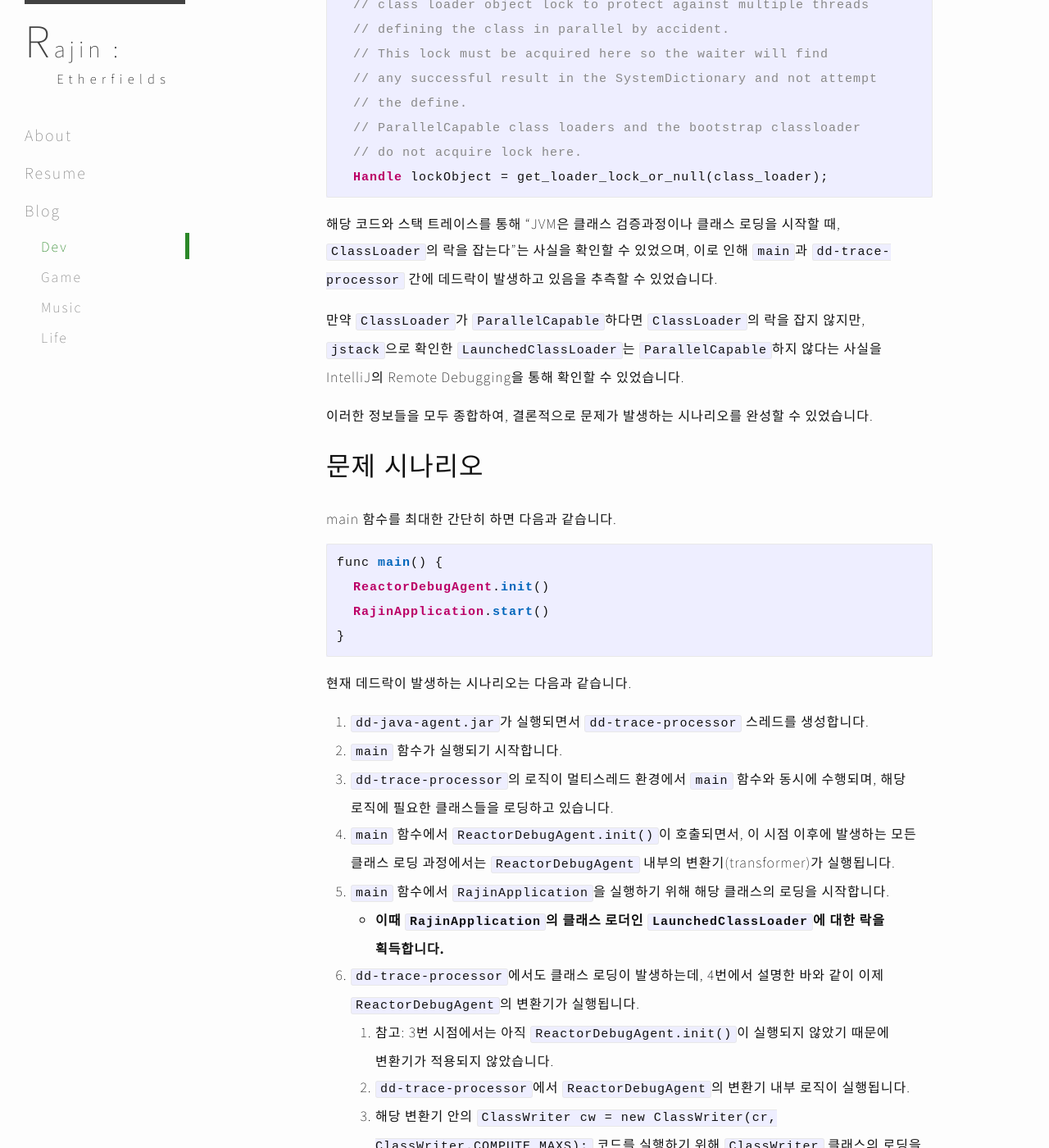
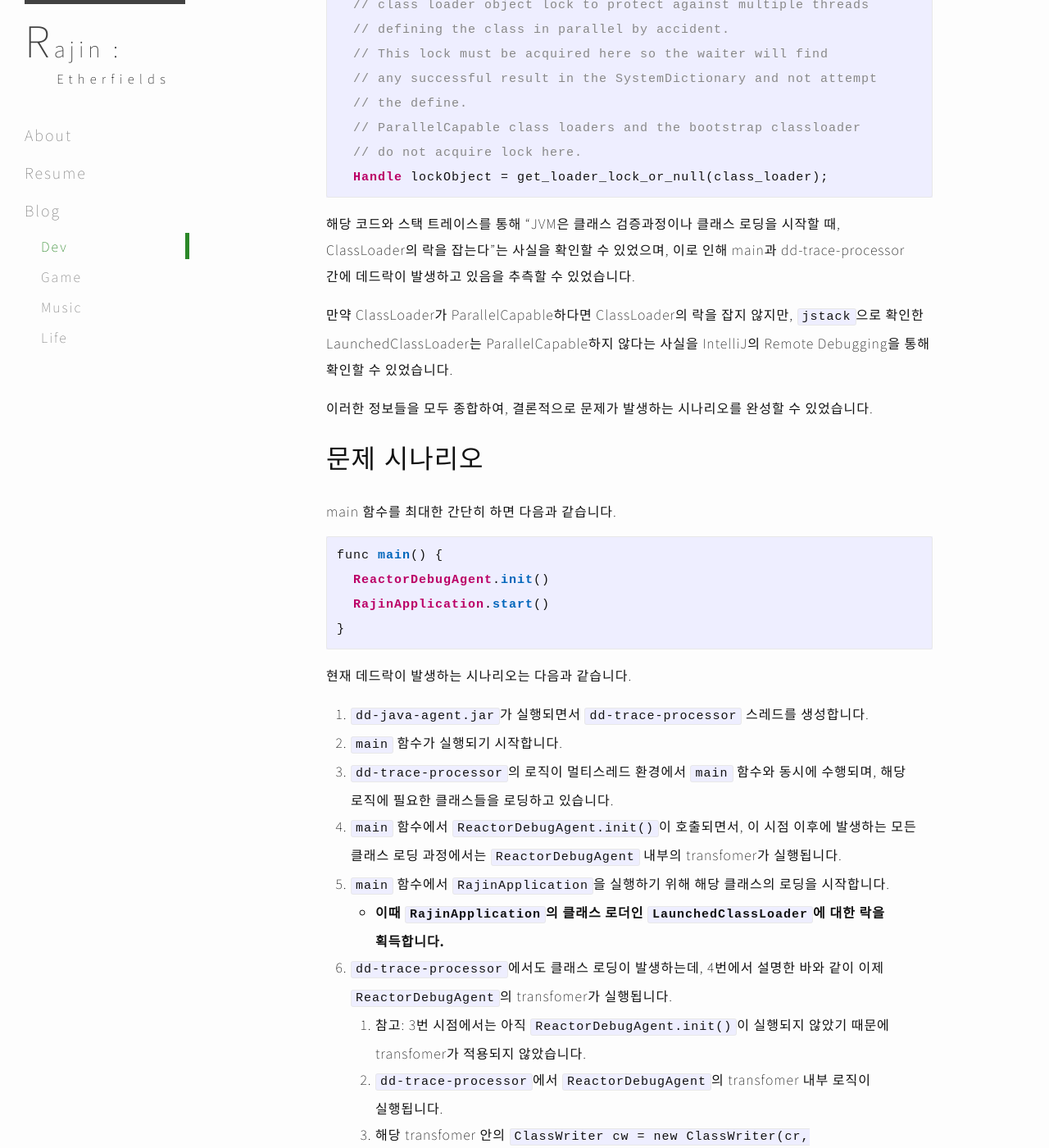
Before and after one commit to Rajin9601/rajin9601.github.io, a Jekyll site: the page built from _posts/2025-04-12-java-application-debug.md, in a window 1280 px wide and 1400 px high, scrolled down 6374 px. Shown: the whole window at 82% size. Built offline with Jekyll 4.4.1, drawn with Linux system fonts in a browser that asks for light colours; comment, search, counter and statistics services are not loaded; some of the changed text lies outside the part shown.

Commit message:
fix minors

````diff
--- a/_posts/2025-04-12-java-application-debug.md
+++ b/_posts/2025-04-12-java-application-debug.md
@@ -208,9 +208,9 @@ Handle SystemDictionary::get_loader_lock_or_null(Handle class_loader) {
   Handle lockObject = get_loader_lock_or_null(class_loader);
 ```
 
-해당 코드와 스택 트레이스를 통해 "JVM은 클래스 검증과정이나 클래스 로딩을 시작할 때, `ClassLoader`의 락을 잡는다"는 사실을 확인할 수 있었으며, 이로 인해 `main`과 `dd-trace-processor` 간에 데드락이 발생하고 있음을 추측할 수 있었습니다.
+해당 코드와 스택 트레이스를 통해 "JVM은 클래스 검증과정이나 클래스 로딩을 시작할 때, ClassLoader의 락을 잡는다"는 사실을 확인할 수 있었으며, 이로 인해 main과 dd-trace-processor 간에 데드락이 발생하고 있음을 추측할 수 있었습니다.
 
-만약 `ClassLoader`가 `ParallelCapable`하다면 `ClassLoader`의 락을 잡지 않지만, `jstack`으로 확인한 `LaunchedClassLoader`는 `ParallelCapable`하지 않다는 사실을 IntelliJ의 Remote Debugging을 통해 확인할 수 있었습니다.
+만약 ClassLoader가 ParallelCapable하다면 ClassLoader의 락을 잡지 않지만, `jstack`으로 확인한 LaunchedClassLoader는 ParallelCapable하지 않다는 사실을 IntelliJ의 Remote Debugging을 통해 확인할 수 있었습니다.
 
 이러한 정보들을 모두 종합하여, 결론적으로 문제가 발생하는 시나리오를 완성할 수 있었습니다.
 
@@ -231,15 +231,15 @@ func main() {
 1. `dd-java-agent.jar`가 실행되면서 `dd-trace-processor` 스레드를 생성합니다.
 2. `main` 함수가 실행되기 시작합니다.
 3. `dd-trace-processor`의 로직이 멀티스레드 환경에서 `main` 함수와 동시에 수행되며, 해당 로직에 필요한 클래스들을 로딩하고 있습니다.
-4. `main` 함수에서 `ReactorDebugAgent.init()`이 호출되면서, 이 시점 이후에 발생하는 모든 클래스 로딩 과정에서는 `ReactorDebugAgent` 내부의 변환기(transformer)가 실행됩니다.
+4. `main` 함수에서 `ReactorDebugAgent.init()`이 호출되면서, 이 시점 이후에 발생하는 모든 클래스 로딩 과정에서는 `ReactorDebugAgent` 내부의 transfomer가 실행됩니다.
 5. `main` 함수에서 `RajinApplication`을 실행하기 위해 해당 클래스의 로딩을 시작합니다.
    - **이때 `RajinApplication`의 클래스 로더인 `LaunchedClassLoader`에 대한 락을 획득합니다.**
-6. `dd-trace-processor`에서도 클래스 로딩이 발생하는데, 4번에서 설명한 바와 같이 이제 `ReactorDebugAgent`의 변환기가 실행됩니다.
-   1. 참고: 3번 시점에서는 아직 `ReactorDebugAgent.init()`이 실행되지 않았기 때문에 변환기가 적용되지 않았습니다.
-   2. `dd-trace-processor`에서 `ReactorDebugAgent`의 변환기 내부 로직이 실행됩니다.
-   3. 해당 변환기 안의 `ClassWriter cw = new ClassWriter(cr, ClassWriter.COMPUTE_MAXS);` 코드를 실행하기 위해 `ClassWriter` 클래스의 로딩을 시도합니다.
+6. `dd-trace-processor`에서도 클래스 로딩이 발생하는데, 4번에서 설명한 바와 같이 이제 `ReactorDebugAgent`의 transfomer가 실행됩니다.
+   1. 참고: 3번 시점에서는 아직 `ReactorDebugAgent.init()`이 실행되지 않았기 때문에 transfomer가 적용되지 않았습니다.
+   2. `dd-trace-processor`에서 `ReactorDebugAgent`의 transfomer 내부 로직이 실행됩니다.
+   3. 해당 transfomer 안의 `ClassWriter cw = new ClassWriter(cr, ClassWriter.COMPUTE_MAXS);` 코드를 실행하기 위해 `ClassWriter` 클래스의 로딩을 시도합니다.
    4. 이 `ClassWriter`의 클래스 로더는 `LaunchedClassLoader`이기 때문에, **락을 획득하려 하지만 이미 `main`이 보유하고 있어 대기 상태에 빠집니다.**
-7. 한편 `main`에서도 5번에서 수행하던 클래스 로딩 중에 `ReactorDebugAgent`의 변환기가 실행되고, 이 또한 `ClassWriter`의 로딩을 시도하게 됩니다.
+7. 한편 `main`에서도 5번에서 수행하던 클래스 로딩 중에 `ReactorDebugAgent`의 transfomer가 실행되고, 이 또한 `ClassWriter`의 로딩을 시도하게 됩니다.
    - 이미 `dd-trace-processor`가 해당 클래스를 로딩 중이므로, 해당 작업이 완료되기를 **기다리게 됩니다.**
 
 결과적으로 6번과 7번의 교착 상황으로 인해 데드락이 형성됩니다.
@@ -248,17 +248,14 @@ func main() {
 - `main`: 이미 `LaunchedClassLoader`의 락을 보유한 채 `ClassWriter`의 로딩이 완료되기를 기다림
 
 이 시나리오를 통해 데드락이 발생할 수 있음을 알 수 있으며, 해당 문제가 간헐적으로 발생하는 이유도 설명됩니다.
-즉, `main` 스레드가 `RajinApplication` 클래스의 로딩을 시작하여 `LaunchedClassLoader`의 락을 획득하는 시점과 `ReactorDebugAgent`의 변환기가 활성화되는 시점 사이에
-`dd-trace-processor` 스레드에서 변환기가 실행된다면 이 문제가 발생하게 됩니다.
+즉, `main` 스레드가 `RajinApplication` 클래스의 로딩을 시작하여 `LaunchedClassLoader`의 락을 획득하는 시점과 `ReactorDebugAgent`의 transformer가 활성화되는 시점 사이에
+`dd-trace-processor` 스레드에서 transformer가 실행된다면 이 문제가 발생하게 됩니다.
 멀티스레드 환경에서 이와 같은 타이밍이 맞아떨어져야만 데드락이 생기기 때문에, 현상이 간헐적으로 나타나는 것입니다.
 
 
 # 문제 해결
 
-그런데 이 문제는 애초에 멀티스레드 환경에서 클래스 로딩을 수행할 경우 발생할 수밖에 없는 구조적 문제입니다.
-`LaunchedClassLoader`가 실제로 `ParallelCapable`하다면 클래스 로더의 락을 획득하지 않기 때문에 이러한 문제가 발생하지 않았을 것입니다.
-
-`LaunchedClassLoader`는 Spring Boot의 기본 클래스 로더이기 때문에, 병렬 클래스 로딩을 지원하지 않는다는 점이 매우 이상하게 느껴졌습니다.
+그런데 이 문제는 애초에 멀티스레드 환경에서 클래스 로딩을 수행할 경우 발생할 수밖에 없는 문제입니다. `LaunchedClassLoader`가 실제로 `ParallelCapable`하다면 클래스 로더의 락을 획득하지 않기 때문에 이러한 문제가 발생하지 않았을 것입니다. `LaunchedClassLoader`는 Spring Boot의 기본 클래스 로더이기 때문에, 병렬 클래스 로딩을 지원하지 않는다는 점이 매우 이상하게 느껴졌습니다.
 
 실제로 코드를 보면 [`LaunchedClassLoader`는 스스로를 `ParallelCapable`로 등록하려고 시도합니다.](https://github.com/spring-projects/spring-boot/blob/e49a2daf38bccbb956043f1cd17bdf9296840871/spring-boot-project/spring-boot-tools/spring-boot-loader-classic/src/main/java/org/springframework/boot/loader/LaunchedURLClassLoader.java#L42-L49)
 
@@ -304,14 +301,17 @@ Spring Boot의 코드와 코드 변경 이력을 살펴보면, 병렬 클래스
 
 # 마무리
 
-문제를 해결하기까지 많은 시행착오가 있었던 것도 사실입니다. 만약 `jstack`에서 확인된 스레드 상태가 Java 단의 락이 아니라 JVM 내부의 네이티브 코드 수준에서 발생할 수 있다는 사실을 알았더라면,
-또 JVM에서 클래스 로딩과 변환기(Transformer)가 어떻게 동작하는지를 이해하고 있었더라면,
-그리고 클래스 로더가 `ParallelCapable`하지 않다는 것이 어떤 의미인지 미리 알고 있었더라면,
+문제를 해결하기까지 많은 시행착오가 있었던 것도 사실입니다. 만약
+
+- `jstack`에서 확인된 스레드 상태가 Java 단의 락이 아니라 JVM 내부의 네이티브 코드 수준에서 발생할 수 있다는 사실을 알았더라면
+- JVM에서 클래스 로딩과 transfomer가 어떻게 동작하는지를 이해하고 있었더라면
+- 클래스 로더가 `ParallelCapable`하지 않다는 것이 어떤 의미인지 미리 알고 있었더라면
+
 더 빠르게 디버깅을 마칠 수 있었을지도 모릅니다.
 
-하지만 모든 것을 항상 알고 있을 수는 없습니다. 대신, 문제를 해결하는 길을 알고 있는 것이 더 중요하다고 생각합니다.
+하지만 모든 것을 항상 알고 있을 수는 없기에, 문제를 해결하는 길을 알고 있는 것이 더 중요하다고 생각합니다.
 ~~(사실 요즘 같은 시대에는 `jstack` 출력만 ChatGPT에게 보여줘도 꽤 많은 것을 알 수 있습니다)~~
 
-Java 애플리케이션에 문제가 발생했을 때, `jstack`, 원격 디버깅, JVM 로그 설정 방법, `gdb` 같은 도구를 사용할 수 있다는 사실만 알고 있어도 문제를 훨씬 빠르게 파악할 수 있습니다.
+Java Application에 문제가 발생했을 때, `jstack`, 원격 디버깅, JVM 로그 설정 방법, `gdb` 같은 도구를 사용할 수 있다는 사실만 알고 있어도 문제를 훨씬 빠르게 파악할 수 있을 것 같습니다.
 
 긴 글 읽어주셔서 감사합니다.
````
Also changed, not shown: other parts of _posts/2025-04-12-java-application-debug.md (+5 -5 lines).
